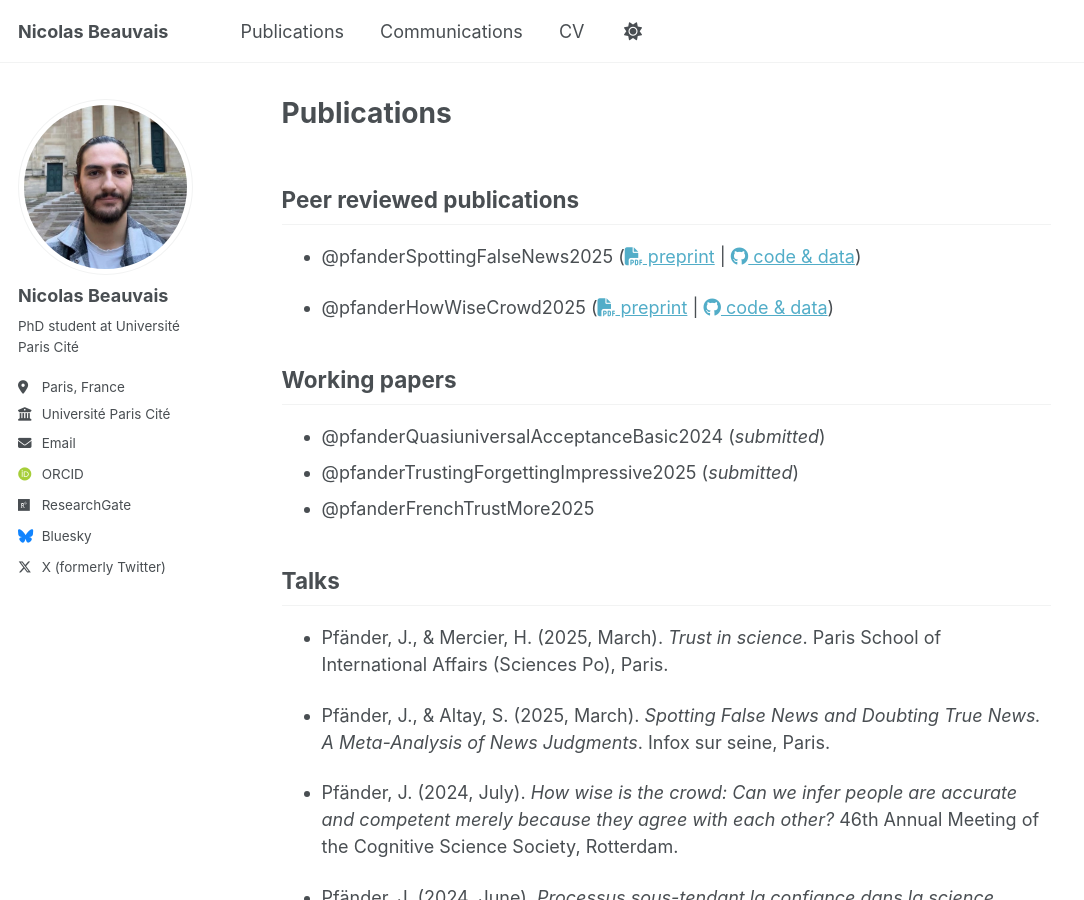
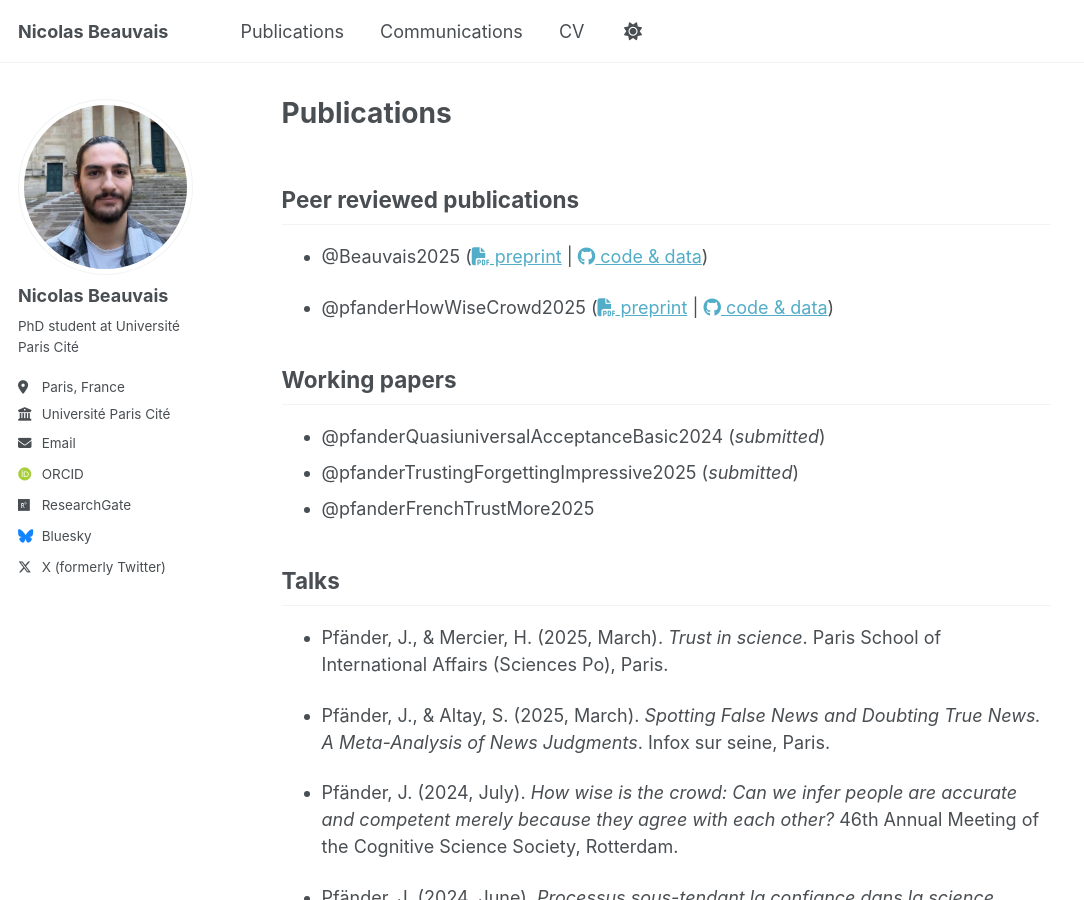
Before and after one commit to nbeauvais/nbeauvais.github.io, a Jekyll site: the page built from _pages/publications.md, in a window 1280 px wide and 900 px high. Shown: the whole window, without its empty margins (0-1084 px from the left). Built offline with Jekyll 4.4.1, drawn with Linux system fonts in a browser that asks for light colours; some web fonts are replaced; a script that is not in the unit is left out.

Commit message:
Update publication reference from pfander to Beauvais

```diff
--- a/_pages/publications.md
+++ b/_pages/publications.md
@@ -9,7 +9,7 @@ citations-hover: false
 
 ## Peer reviewed publications
 
--   @pfanderSpottingFalseNews2025 ([<i class="fas fa-file-pdf"></i> preprint](https://osf.io/preprints/osf/n9h4y) \| [<i class="fab fa-github"></i> code & data](https://github.com/janpfa/meta_news_judgement))
+-   @Beauvais2025 ([<i class="fas fa-file-pdf"></i> preprint](https://osf.io/preprints/osf/n9h4y) \| [<i class="fab fa-github"></i> code & data](https://github.com/janpfa/meta_news_judgement))
 
 -   @pfanderHowWiseCrowd2025 ([<i class="fas fa-file-pdf"></i> preprint](pdfs/2025_cognition_preprint.pdf) \| [<i class="fab fa-github"></i> code & data](https://github.com/janpfander/consensus_trust.git))
 
```
